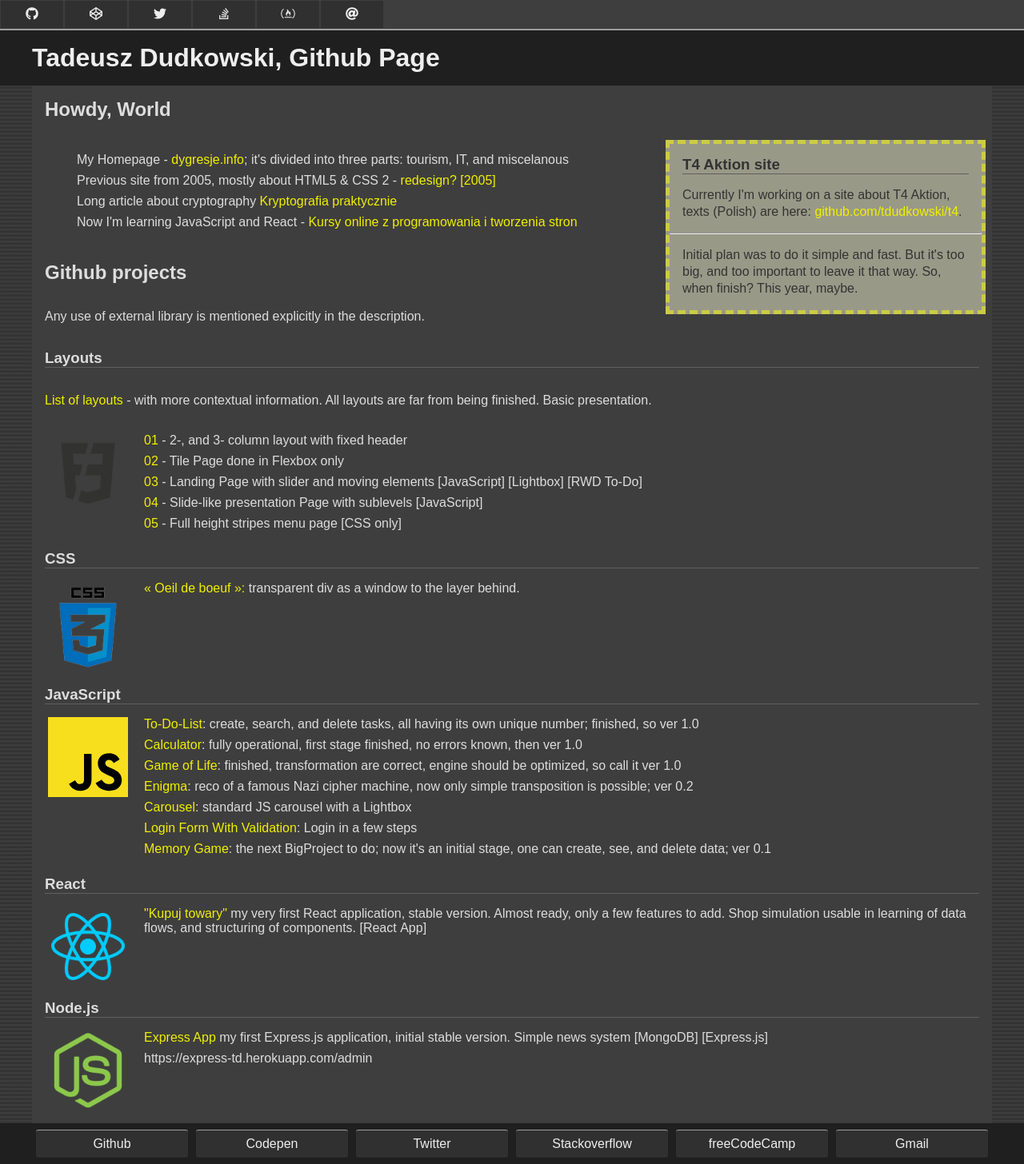
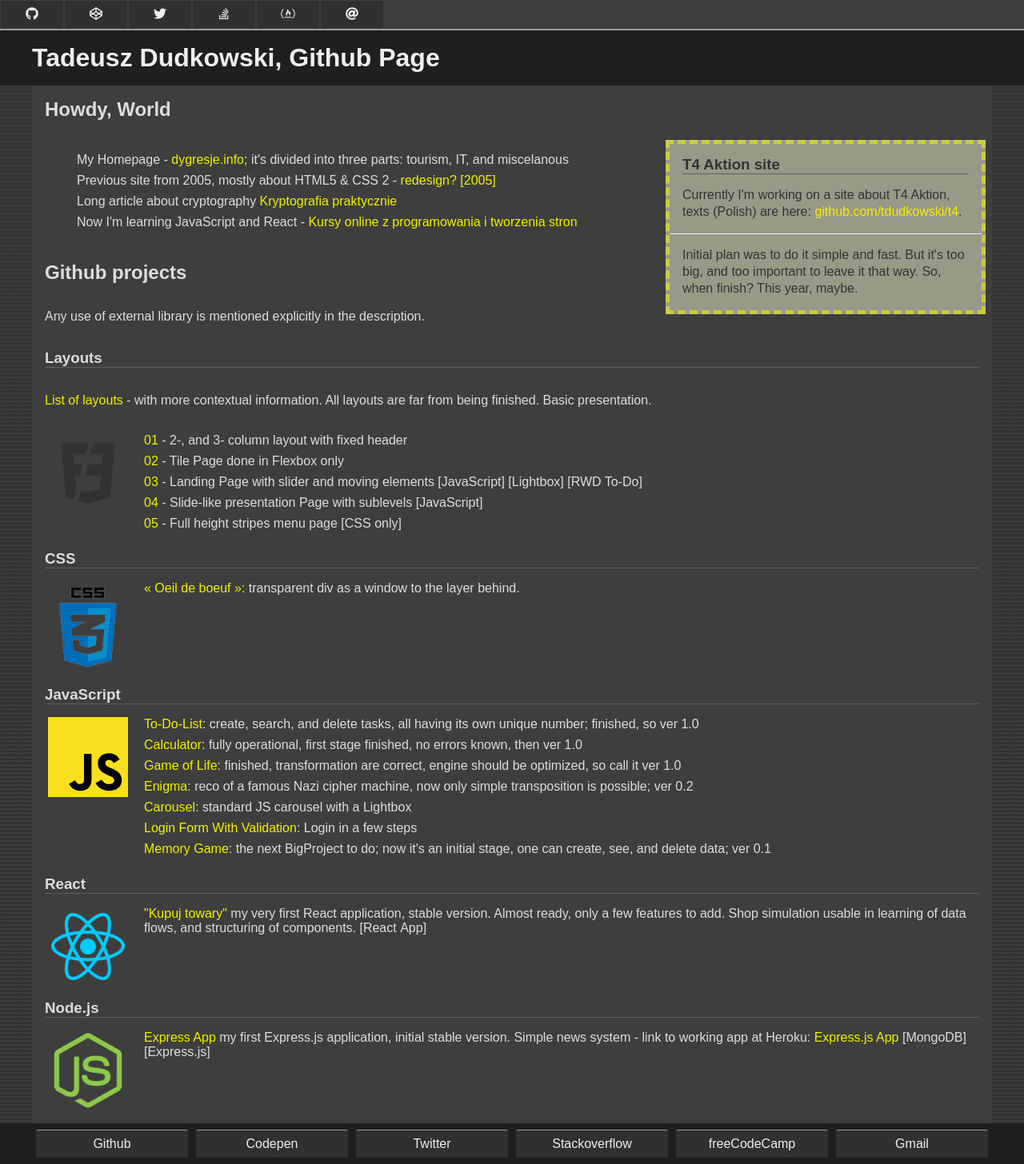
Before and after one commit to tdudkowski/tdudkowski.github.io, a Jekyll site: the page built from index.html, in a window 1280 px wide. Shown: the whole page at 80% size. Built offline with Jekyll 4.4.1, drawn with Linux system fonts in a browser that asks for light colours; nearby versions of some CDN libraries.

Commit message:
add a link

```diff
--- a/index.html
+++ b/index.html
@@ -184,10 +184,11 @@ title: Tadeusz Dudkowski, Github Page
   <ul>
     <li>
       <a href="https://github.com/tdudkowski/expressjs">Express App</a> my first
-      Express.js application, initial stable version. Simple news system
+      Express.js application, initial stable version. Simple news system - link
+      to working app at Heroku:
+      <a href="https://express-td.herokuapp.com/">Express.js App</a>
       [MongoDB] [Express.js]
     </li>
-    https://express-td.herokuapp.com/admin
   </ul>
 </main>
 <script src="counter.js"></script>
```
